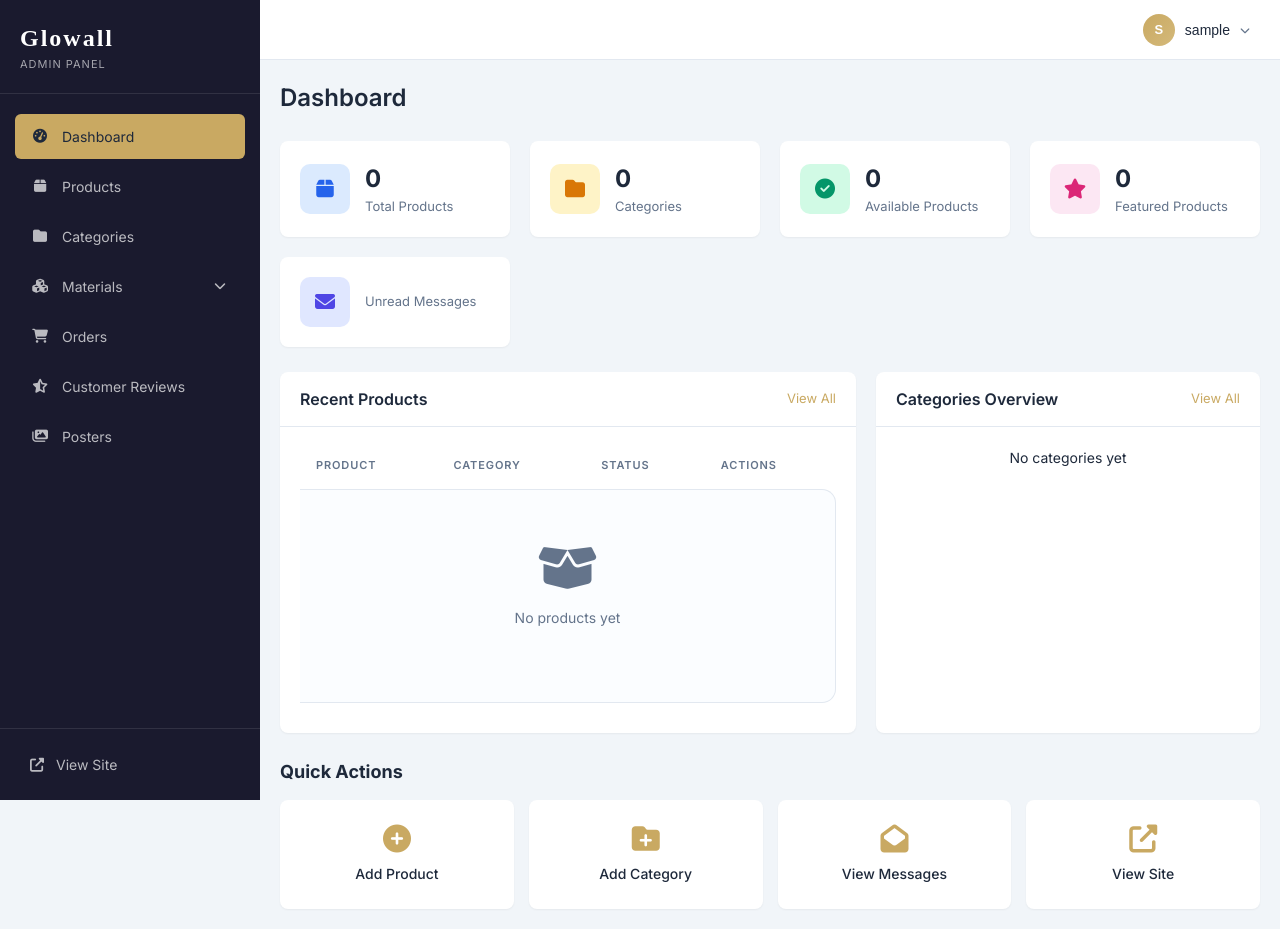
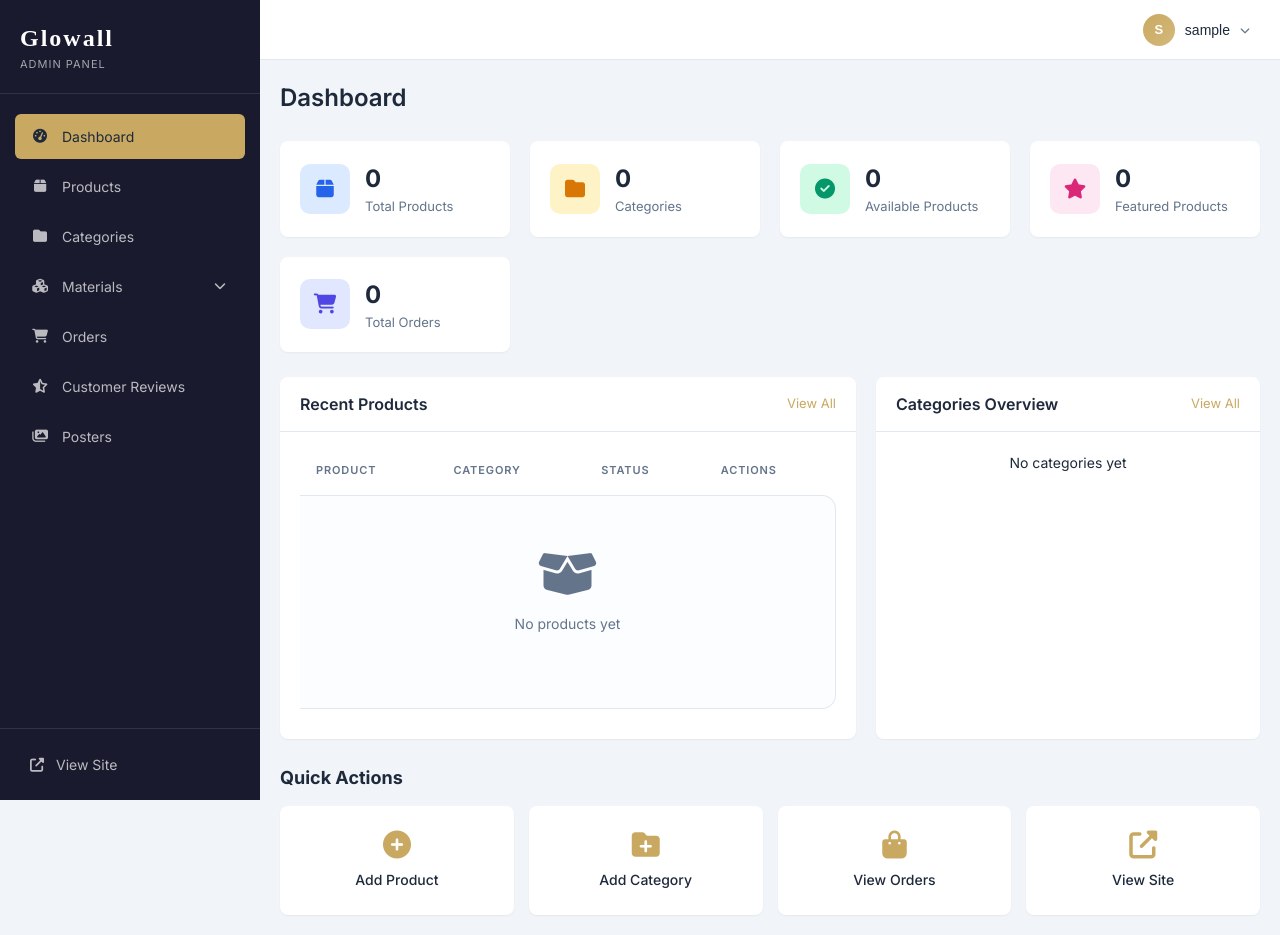
Before and after one commit to Naman7564/Glowall, a Django app: page /admin/ in a window 1280 px wide. Run offline with Django 5.2, Linux system fonts and the light colour scheme; the visitor is signed in with stand-in values (Sample User, id 1); data that the repository does not hold is empty; parts of the project's set-up code (start-up, migrations or seed data) failed here and were passed over.

Commit message:
Fix admin and migrations

```diff
--- a/tiles_catalog/admin_panel/views.py
+++ b/tiles_catalog/admin_panel/views.py
@@ -38,6 +38,7 @@ def dashboard(request):
     total_categories = Category.objects.count()
     available_products = Product.objects.filter(is_available=True).count()
     featured_products = Product.objects.filter(is_featured=True).count()
+    total_orders = Order.objects.count()
     recent_products = Product.objects.select_related('category')[:5]
 
     # Products by category
@@ -50,6 +51,7 @@ def dashboard(request):
         'total_categories': total_categories,
         'available_products': available_products,
         'featured_products': featured_products,
+        'total_orders': total_orders,
         'recent_products': recent_products,
         'categories_with_count': categories_with_count,
     }
--- a/tiles_catalog/templates/admin_panel/dashboard.html
+++ b/tiles_catalog/templates/admin_panel/dashboard.html
@@ -51,11 +51,11 @@
 
     <div class="stat-card">
         <div class="stat-icon messages-icon">
-            <i class="fas fa-envelope"></i>
+            <i class="fas fa-shopping-cart"></i>
         </div>
         <div class="stat-info">
-            <span class="stat-number">{{ unread_messages }}</span>
-            <span class="stat-label">Unread Messages</span>
+            <span class="stat-number">{{ total_orders }}</span>
+            <span class="stat-label">Total Orders</span>
         </div>
     </div>
 </div>
@@ -171,9 +171,9 @@
             <i class="fas fa-folder-plus"></i>
             <span>Add Category</span>
         </a>
-        <a href="{% url 'admin_panel:message_list' %}?read=unread" class="action-card">
-            <i class="fas fa-envelope-open"></i>
-            <span>View Messages</span>
+        <a href="{% url 'admin_panel:order_list' %}" class="action-card">
+            <i class="fas fa-shopping-bag"></i>
+            <span>View Orders</span>
         </a>
         <a href="{% url 'catalog:home' %}" class="action-card">
             <i class="fas fa-external-link-alt"></i>
```
Also changed, not shown: tiles_catalog/catalog/migrations/0010_merge_0009_branches.py (added).
